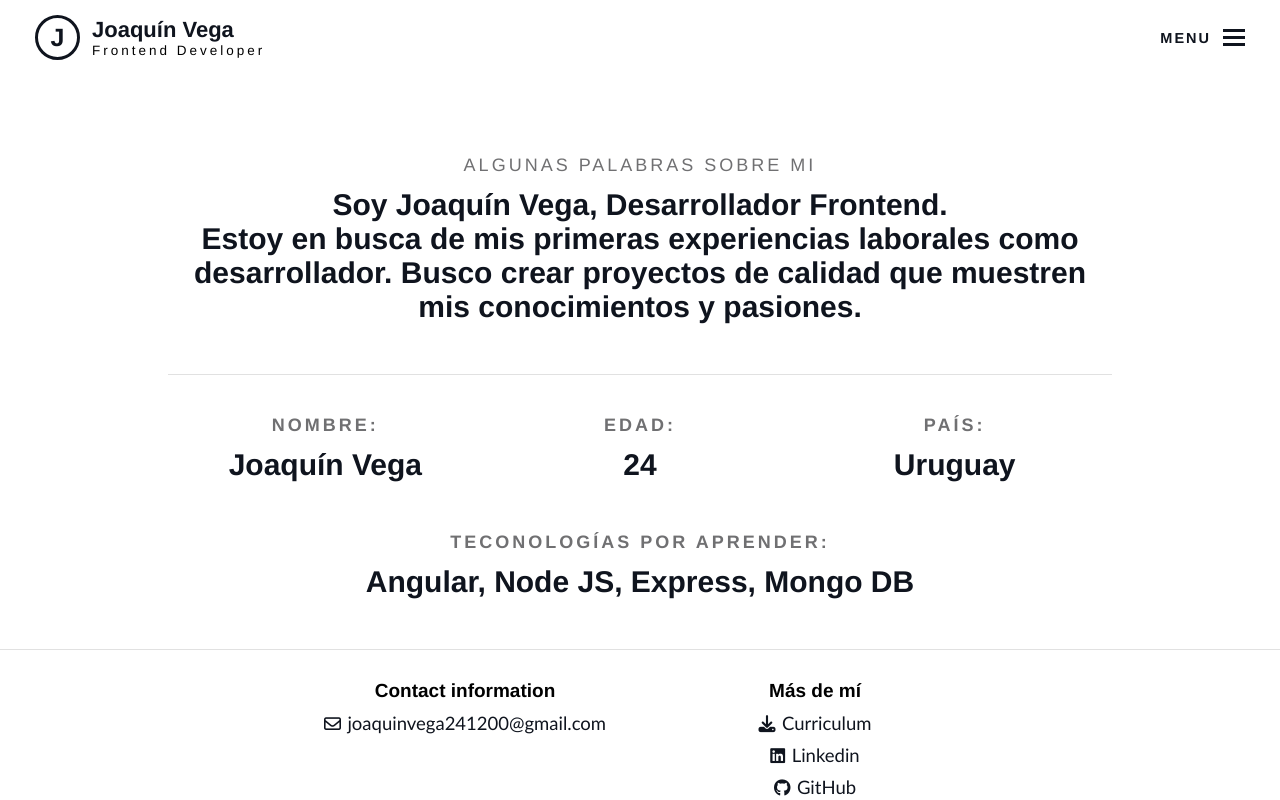
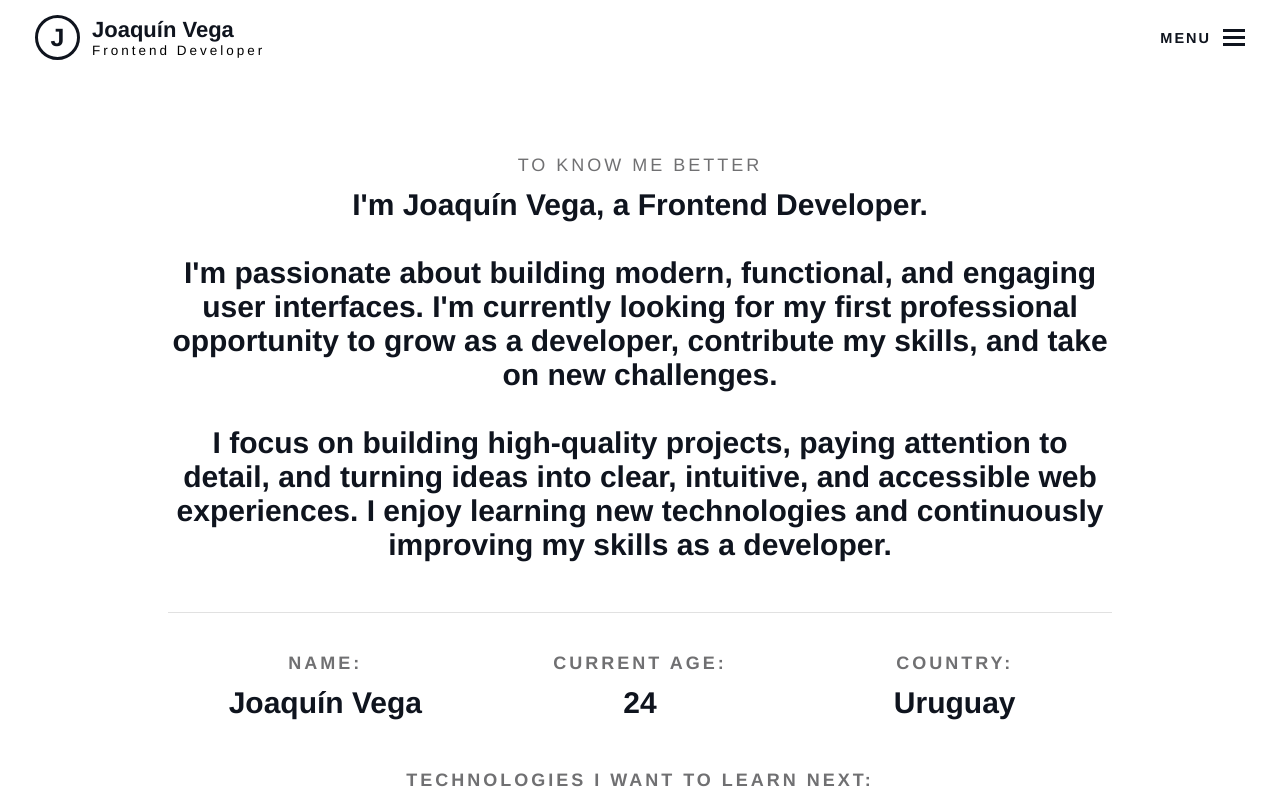
Before and after one commit to joacoconut/portafolio, a React (Create React App) app: page /about in a window 1280 px wide. Shown: the top 800 px of the page. Built offline with nearby package versions, Linux system fonts and the light colour scheme.

Commit message:
Portfolio English Fully

```diff
--- a/src/components/about/About.tsx
+++ b/src/components/about/About.tsx
@@ -23,7 +23,7 @@ const About = () => {
         viewport={viewportConfig}
         className={styles.title}
       >
-        Algunas palabras sobre mi
+        To know me better
       </motion.span>
 
       <motion.h2
@@ -33,9 +33,15 @@ const About = () => {
         viewport={viewportConfig}
         className={styles.subtitle}
       >
-        Soy Joaquín Vega, Desarrollador Frontend. <br /> Estoy en busca de mis
-        primeras experiencias laborales como desarrollador. Busco crear
-        proyectos de calidad que muestren mis conocimientos y pasiones.
+        I'm Joaquín Vega, a Frontend Developer. <br />
+        <br />
+        I'm passionate about building modern, functional, and engaging user
+        interfaces. I'm currently looking for my first professional opportunity
+        to grow as a developer, contribute my skills, and take on new
+        challenges. <br /> <br /> I focus on building high-quality projects,
+        paying attention to detail, and turning ideas into clear, intuitive, and
+        accessible web experiences. I enjoy learning new technologies and
+        continuously improving my skills as a developer.
       </motion.h2>
 
       <Personal />
--- a/src/components/about/Personal.tsx
+++ b/src/components/about/Personal.tsx
@@ -31,7 +31,7 @@ const Personal = () => {
             transition={transitionConfig}
             viewport={viewportConfig}
           >
-            Nombre:
+            Name:
           </motion.h3>
 
           <motion.p
@@ -53,7 +53,7 @@ const Personal = () => {
             transition={transitionConfig}
             viewport={viewportConfig}
           >
-            Edad:
+            Current Age:
           </motion.h3>
 
           <motion.p
@@ -75,7 +75,7 @@ const Personal = () => {
             transition={transitionConfig}
             viewport={viewportConfig}
           >
-            País:
+            Country:
           </motion.h3>
 
           <motion.p
@@ -98,7 +98,7 @@ const Personal = () => {
           transition={transitionConfig}
           viewport={viewportConfig}
         >
-          Teconologías por aprender:
+          Technologies I want to learn next:
         </motion.h3>
 
         <motion.p
--- a/src/components/home/footer/Footer.tsx
+++ b/src/components/home/footer/Footer.tsx
@@ -14,7 +14,7 @@ const Footer = () => {
         </div>
 
         <div className={styles.dataContainer}>
-          <p className={styles.title}>Más de mí</p>
+          <p className={styles.title}>More about me</p>
 
           <nav>
             <a
--- a/src/components/home/header/MenuActive.tsx
+++ b/src/components/home/header/MenuActive.tsx
@@ -1,8 +1,7 @@
-import { motion } from 'framer-motion';
-import { NavLink } from 'react-router-dom';
+import { motion } from "framer-motion";
+import { NavLink } from "react-router-dom";
 
-import styles from '../../../styles/home/menuactive.module.css'
-
+import styles from "../../../styles/home/menuactive.module.css";
 
 interface Props {
   visible: boolean;
@@ -10,16 +9,15 @@ interface Props {
 
 const variants = {
   show: {
-        height: "91%"
+    height: "91%",
   },
   hide: {
-        height: "0%"
-    }
-}
+    height: "0%",
+  },
+};
 
 const MenuActive = ({ visible }: Props) => {
   return (
-
     <motion.div
       initial={{ height: "0%" }}
       whileInView={visible ? "show" : "hide"}
@@ -27,35 +25,36 @@ const MenuActive = ({ visible }: Props) => {
       variants={variants}
       className={styles.container}
     >
-
       <nav className={styles.navigation}>
-
         <NavLink
-                    className={({ isActive }) => `${styles.link} ${isActive ? styles.active : ''}`}
+          className={({ isActive }) =>
+            `${styles.link} ${isActive ? styles.active : ""}`
+          }
           to="/"
         >
-                    Inicio
+          Home
         </NavLink>
 
         <NavLink
-                    className={({ isActive }) => `${styles.link} ${isActive ? styles.active : ''}`}
+          className={({ isActive }) =>
+            `${styles.link} ${isActive ? styles.active : ""}`
+          }
           to="/about"
         >
-                    Sobre mi
+          About me
         </NavLink>
 
         <NavLink
-                    className={({ isActive }) => `${styles.link} ${isActive ? styles.active : ''}`}
+          className={({ isActive }) =>
+            `${styles.link} ${isActive ? styles.active : ""}`
+          }
           to="/projects"
         >
-                    Proyectos
+          Projects
         </NavLink>
+      </nav>
+    </motion.div>
+  );
+};
 
-            </nav>
-
-        </motion.div>
-
-    )
-}
-
-export default MenuActive
+export default MenuActive;
--- a/src/components/home/projects/Project.tsx
+++ b/src/components/home/projects/Project.tsx
@@ -76,14 +76,14 @@ const Project = ({
             <div className={styles.links}>
               <a href={url} target="_blank" rel="noreferrer">
                 <i className="fa-solid fa-link"></i>
-                Ver proyecto
+                See project
               </a>
             </div>
 
             <div className={styles.links}>
               <a href={github} target="_blank" rel="noreferrer">
                 <i className="fa-brands fa-github"></i>
-                Ver repositorio
+                See repository
               </a>
             </div>
           </div>
--- a/src/components/projects/SingleProject.tsx
+++ b/src/components/projects/SingleProject.tsx
@@ -3,9 +3,8 @@ import styles from "./styles.module.css";
 import Tag from "./Tag";
 import TagContainer from "./TagContainer";
 
-import { motion } from 'framer-motion';
-import { validateTypes } from '../../interfaces/interfaces';
-
+import { motion } from "framer-motion";
+import { validateTypes } from "../../interfaces/interfaces";
 
 interface SingleProjectProps {
   img: string;
@@ -17,11 +16,10 @@ interface SingleProjectProps {
 
 const viewportConfig = {
   once: true,
-  margin: "0px 0px -100px 0px"
-}
+  margin: "0px 0px -100px 0px",
+};
 
 const SingleProject = ({ img, desc, url, title, tags }: SingleProjectProps) => {
-
   return (
     <motion.div
       viewport={viewportConfig}
@@ -32,28 +30,25 @@ const SingleProject = ({ img, desc, url, title, tags }: SingleProjectProps) => {
       style={{
         backgroundImage: `url(./img/projects/${img}.jpg)`,
         backgroundSize: "cover",
-        backgroundPosition: "center"
-      }}>
-
+        backgroundPosition: "center",
+      }}
+    >
       <div className={styles.content}>
-
         <h2>{title}</h2>
 
         <TagContainer>
-          {
-            tags.map(tag => <Tag type={tag} key={tag} />)
-          }
+          {tags.map((tag) => (
+            <Tag type={tag} key={tag} />
+          ))}
         </TagContainer>
 
         <p className={styles.description}>{desc}</p>
 
-
         <a target="_blank" rel="noreferrer" href={url}>
-          Ver proyecto  <i className="fas fa-long-arrow-alt-right arrow-right"></i>
+          See project{" "}
+          <i className="fas fa-long-arrow-alt-right arrow-right"></i>
         </a>
-
       </div>
-
     </motion.div>
   );
 };
--- a/src/data.ts
+++ b/src/data.ts
@@ -11,7 +11,7 @@ export const descriptionsProjects: DescriptionProjectsProps[] = [
   {
     id: "audiophile",
     title: "Audiophile Ecommerce",
-    desc: "Tienda de productos de audio. Reto de Frontend Mentor.",
+    desc: "Premium audio e-commerce platform built as an advanced Frontend Mentor challenge.",
     url: "https://audiophile-ecommerce-joacoconut.vercel.app",
     tags: ["HTML", "React", "SASS", "TypeScript"],
   },
@@ -25,14 +25,14 @@ export const descriptionsProjects: DescriptionProjectsProps[] = [
   {
     id: "gym",
     title: "Gym Project",
-    desc: "Página de ejercicios con videos e información consumiendo una API.",
+    desc: "Exercise website that displays videos and information by consuming an API.",
     url: "https://gym-project-joacoconut.vercel.app/",
     tags: ["HTML", "React", "API"],
   },
   {
     id: "cars",
     title: "Vega Cars",
-    desc: "Página de alquiler de autos con sistema de reserva, filtrado, pasarela de pago y dashboard administrativo.",
+    desc: "Luxury car rental platform combining elegant design with advanced functionalities to deliver a seamless and modern user experience.",
     url: "https://vega-cars.vercel.app/",
     tags: ["HTML", "React", "NextJS", "TypeScript", "TailwindCSS"],
   },
@@ -50,7 +50,7 @@ export const descriptionsHome: IDescriptionHome[] = [
   {
     id: "audiophile",
     title: "Audiophile Ecommerce",
-    desc: "Tienda de productos de audio. Reto de Frontend Mentor.",
+    desc: "Premium audio e-commerce platform built as an advanced Frontend Mentor challenge.",
     url: "https://audiophile-ecommerce-joacoconut.vercel.app",
     github: "https://github.com/joacoconut/Audiophile-Ecommerce",
     tags: ["HTML", "React", "SASS", "TypeScript"],
@@ -66,7 +66,7 @@ export const descriptionsHome: IDescriptionHome[] = [
   {
     id: "gym",
     title: "Gym Project",
-    desc: "Página de ejercicios con videos e información consumiendo una API.",
+    desc: "Exercise website that displays videos and information by consuming an API.",
     url: "https://gym-project-joacoconut.vercel.app/",
     github: "https://github.com/joacoconut/gym-project",
     tags: ["HTML", "React", "API"],
@@ -74,7 +74,7 @@ export const descriptionsHome: IDescriptionHome[] = [
   {
     id: "cars",
     title: "Vega Cars",
-    desc: "Página de alquiler de autos con sistema de reserva, filtrado, pasarela de pago y dashboard administrativo.",
+    desc: "Luxury car rental platform combining elegant design with advanced functionalities to deliver a seamless and modern user experience.",
     url: "https://vega-cars.vercel.app/",
     github: "https://github.com/joacoconut/vega-cars",
     tags: ["HTML", "React", "NextJS", "TypeScript", "TailwindCSS"],
--- a/tsconfig.json
+++ b/tsconfig.json
@@ -1,6 +1,6 @@
 {
   "compilerOptions": {
-    "target": "es5",
+    "target": "es2020",
     "lib": [
       "dom",
       "dom.iterable",
```
Lines whose indentation alone changed are shown as unchanged.
